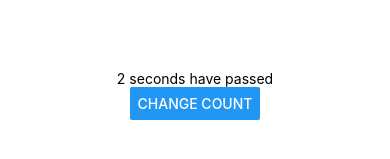
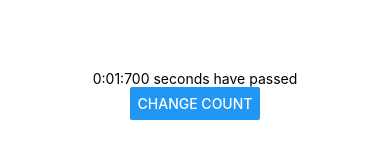
Before and after one commit to awconnect/ClikStop, a React Native app: screen / in a window 390 px wide. Both pictures are taken after a click on the button "CHANGE COUNT". Shown: the part 327-486 px from the top of the page. Built offline with nearby package versions, Linux system fonts and the light colour scheme.

Commit message:
stopwatch full time issue

```diff
--- a/App.js
+++ b/App.js
@@ -17,16 +17,17 @@ export default function App() {
     setStarted(!started);
   }
 
-  function millisToMinutesAndSeconds(millis) {
+  function convToFullTime(millis) {
     var minutes = Math.floor(millis / 60000);
     var seconds = ((millis % 60000) / 1000).toFixed(0);
-    return minutes + ":" + (seconds < 10 ? '0' : '') + seconds;
+    var ms = (millis % 1000);
+    return minutes + ":" + (seconds < 10 ? '0' : '') + seconds + ":" + ms;
   }
 
   if (!started) {
     return(
       <View style={styles.container}>
-        <Text>Time elapsed: {millisToMinutesAndSeconds(time)}</Text>
+        <Text>Time elapsed: {convToFullTime(time)}</Text>
         <Button title='change count' onPress={handleChange}/>
         <StatusBar style="auto" />
       </View>
@@ -37,7 +38,7 @@ export default function App() {
       <View style={styles.container}>
 
 
-        <StopWatch />
+        <StopWatch convToFullTime = {convToFullTime}/>
         <Button title='change count' onPress={handleChange}/>
         <StatusBar style="auto" />
       </View>
@@ -45,18 +46,19 @@ export default function App() {
   }
 }
 
-function StopWatch() {
-  const [second, setSecond] = useState(0);
+function StopWatch({convToFullTime}) {
+  const [ms, setMs] = useState(0);
   useEffect(() => {
     const interval = setInterval(() => {
-      setSecond(second => second + 1);
-    }, 1000);
+      setMs(ms => ms + 1);
+    }, 1);
     return () => {
       clearInterval(interval);
     }
-  }, []);
+  });
+
   return (
-    <Text>{second} seconds have passed</Text>
+    <Text>{convToFullTime(ms)} seconds have passed</Text>
   )
 }
 
```
